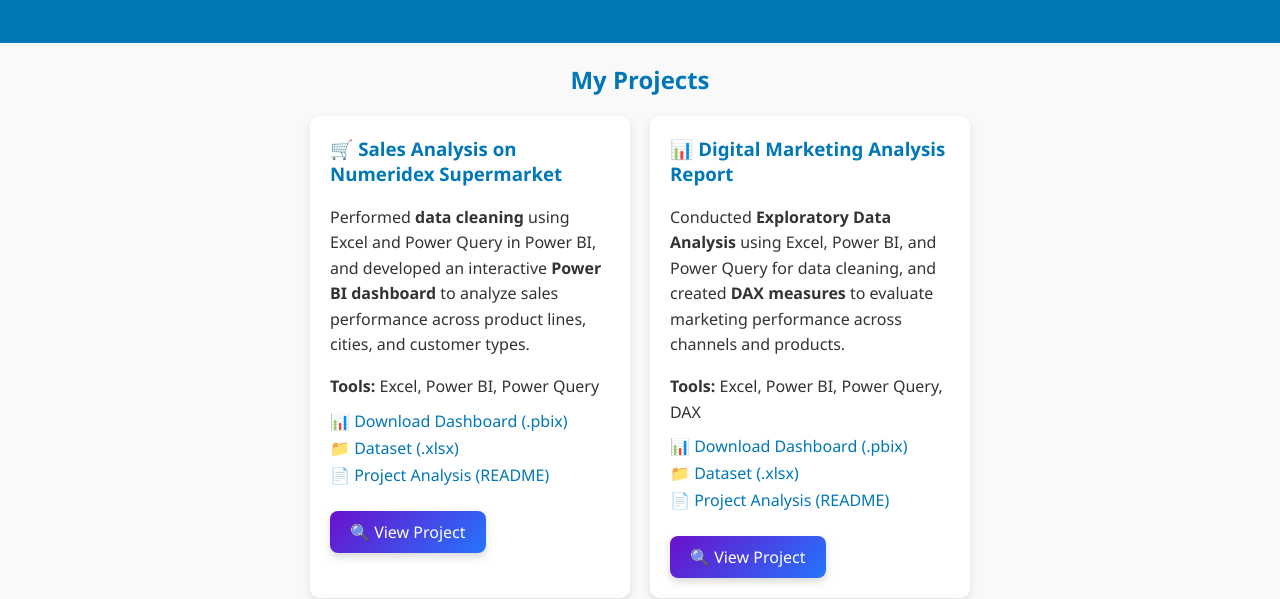
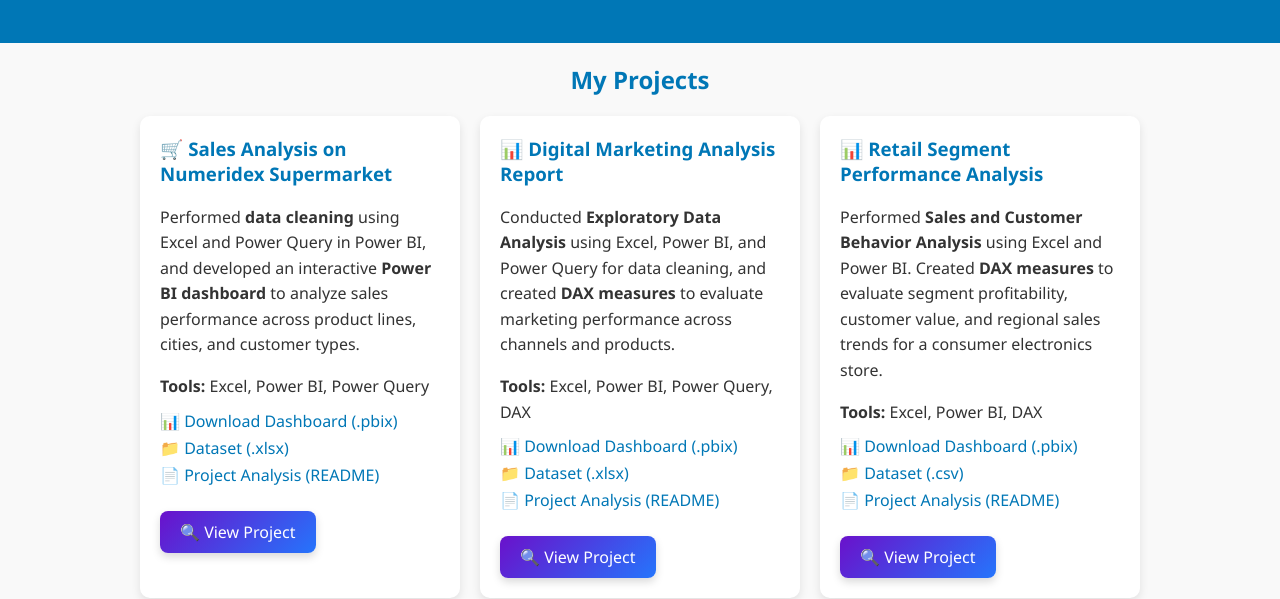
Before and after one commit to Omolara295/omolara.github.io, a plain HTML site: page index.html in a window 1280 px wide. Shown: the part 203-802 px from the top of the page. Drawn offline with Linux system fonts and the light colour scheme.

Commit message:
Update index.html

```diff
--- a/index.html
+++ b/index.html
@@ -53,6 +53,20 @@
     <li><a href="https://github.com/Omolara295/Digital-Marketing-Analysis-Report/blob/main/README.md" target="_blank">📄 Project Analysis (README)</a></li>
   </ul>
   <a href="https://github.com/Omolara295/Digital-Marketing-Analysis-Report" class="project-btn" target="_blank">
+    🔍 View Project
+  </a>
+</div>
+
+   <div class="card">
+  <h3>📊 Retail Segment Performance Analysis</h3>
+  <p>Performed <strong>Sales and Customer Behavior Analysis</strong> using Excel and Power BI. Created <strong>DAX measures</strong> to evaluate segment profitability, customer value, and regional sales trends for a consumer electronics store.</p>
+  <p><strong>Tools:</strong> Excel, Power BI, DAX</p>
+  <ul>
+    <li><a href="https://github.com/Omolara295/Retail-Segment-Performance-Analysis/blob/main/RetailSegmentDashboard.pbix" target="_blank">📊 Download Dashboard (.pbix)</a></li>
+    <li><a href="https://github.com/Omolara295/Retail-Segment-Performance-Analysis/blob/main/Retail%20Segment%20Data.csv" target="_blank">📁 Dataset (.csv)</a></li>
+    <li><a href="https://github.com/Omolara295/Retail-Segment-Performance-Analysis/blob/main/README.md" target="_blank">📄 Project Analysis (README)</a></li>
+  </ul>
+  <a href="https://github.com/Omolara295/Retail-Segment-Performance-Analysis" class="project-btn" target="_blank">
     🔍 View Project
   </a>
 </div>
```
